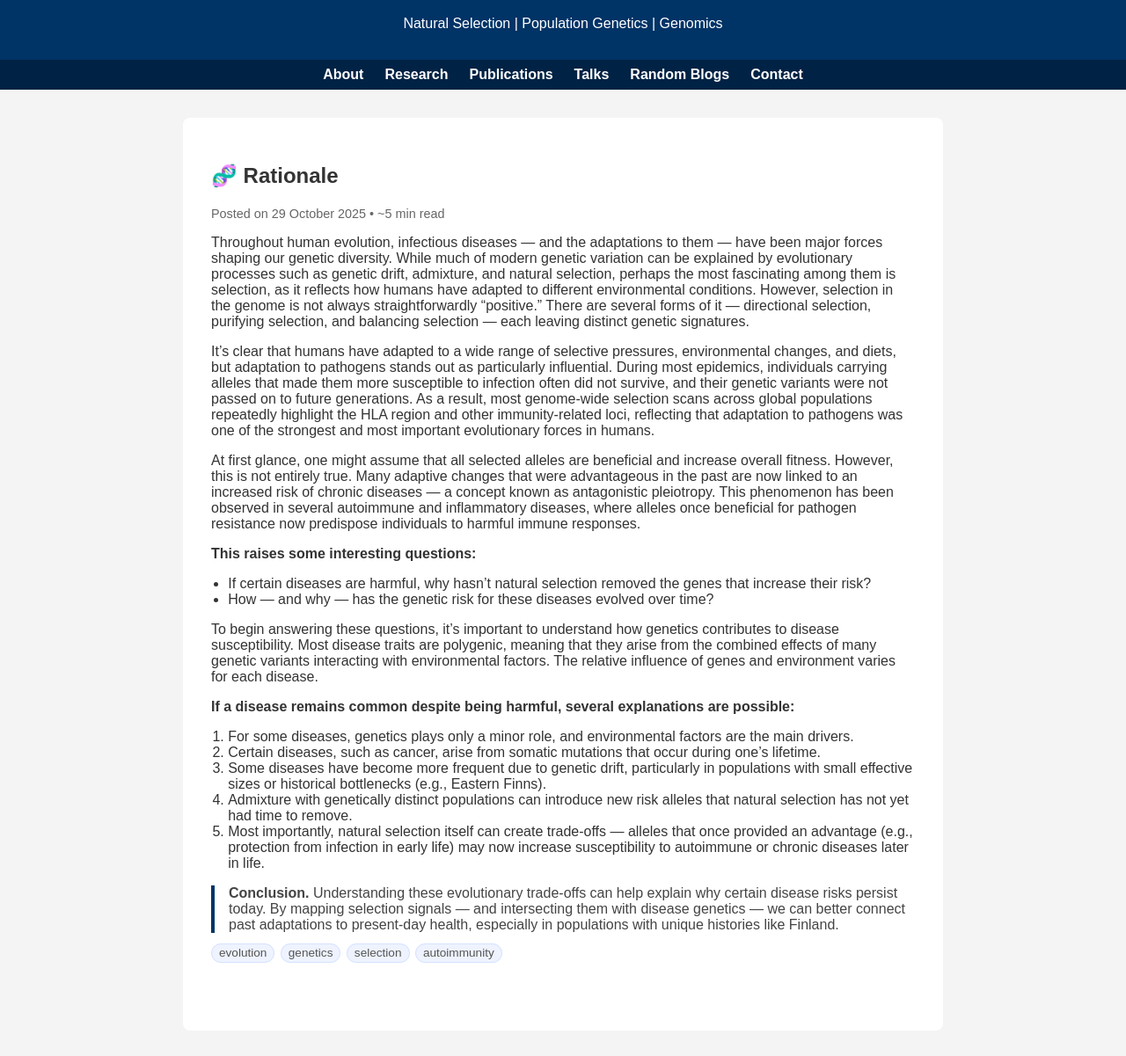
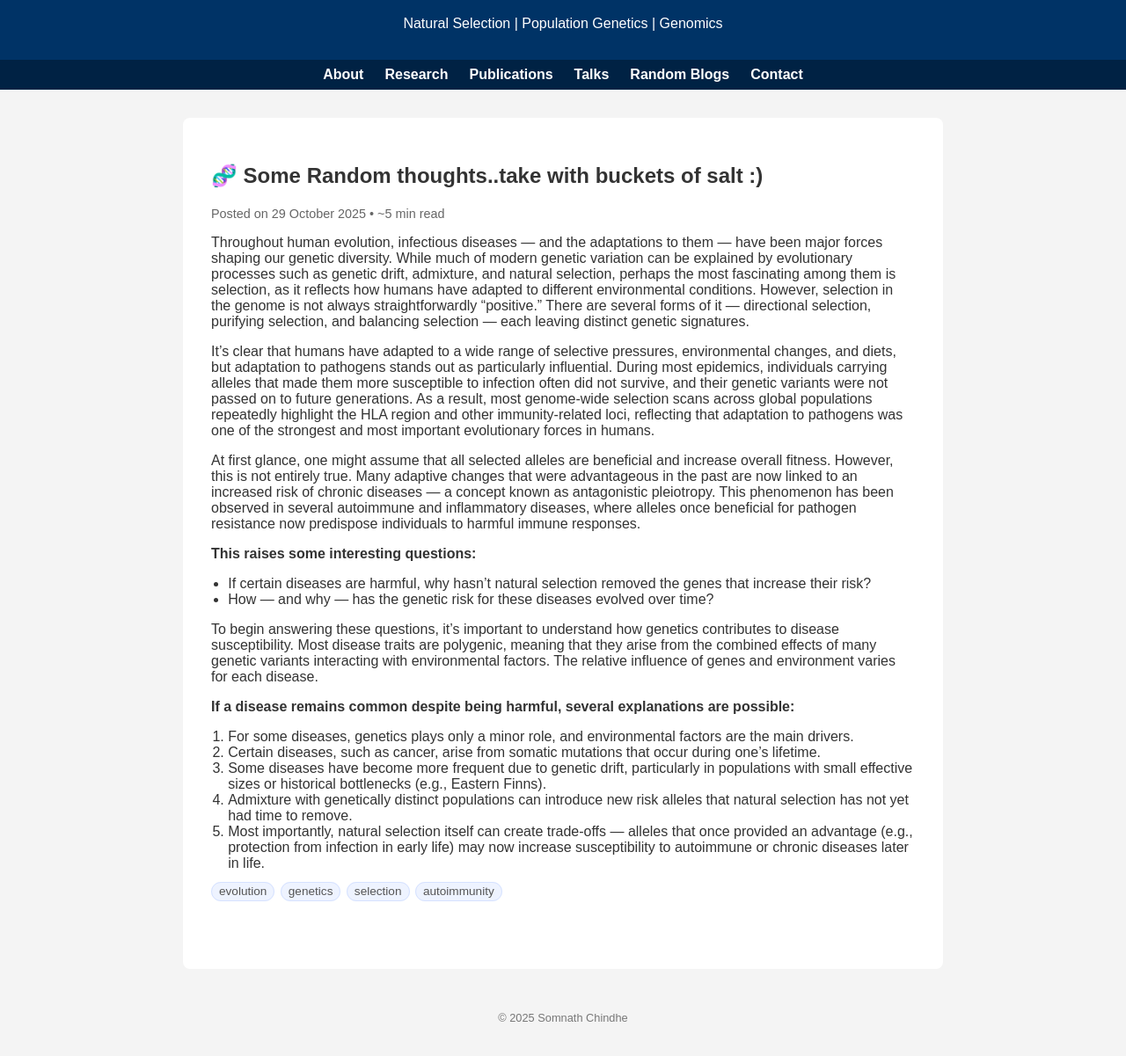
Before and after one commit to somnath-utu/somnath-utu.github.io, a plain HTML site: page blog1.html in a window 1280 px wide. Shown: the part 79-1280 px from the top of the page at 88% size. Drawn offline with Linux system fonts and the light colour scheme.

Commit message:
Update blog1.html

```diff
--- a/blog1.html
+++ b/blog1.html
@@ -50,7 +50,7 @@
   <main>
     <section id="blog-posts">
       <article>
-        <h2>🧬 Rationale</h2>
+        <h2>🧬 Some Random thoughts..take with buckets of salt :)</h2>
         <p class="meta">Posted on 29 October 2025 • ~5 min read</p>
         <p>Throughout human evolution, infectious diseases — and the adaptations to them — have been major forces shaping our genetic diversity. While much of modern genetic variation can be explained by evolutionary processes such as genetic drift, admixture, and natural selection, perhaps the most fascinating among them is selection, as it reflects how humans have adapted to different environmental conditions. However, selection in the genome is not always straightforwardly “positive.” There are several forms of it — directional selection, purifying selection, and balancing selection — each leaving distinct genetic signatures.</p>
 
@@ -75,10 +75,6 @@
           <li>Most importantly, natural selection itself can create trade-offs — alleles that once provided an advantage (e.g., protection from infection in early life) may now increase susceptibility to autoimmune or chronic diseases later in life.</li>
         </ol>
 
-        <blockquote>
-          <strong>Conclusion.</strong> Understanding these evolutionary trade-offs can help explain why certain disease risks persist today. By mapping selection signals — and intersecting them with disease genetics — we can better connect past adaptations to present-day health, especially in populations with unique histories like Finland.
-        </blockquote>
-
         <p class="tags">
           <span>evolution</span><span>genetics</span><span>selection</span><span>autoimmunity</span>
         </p>
```
